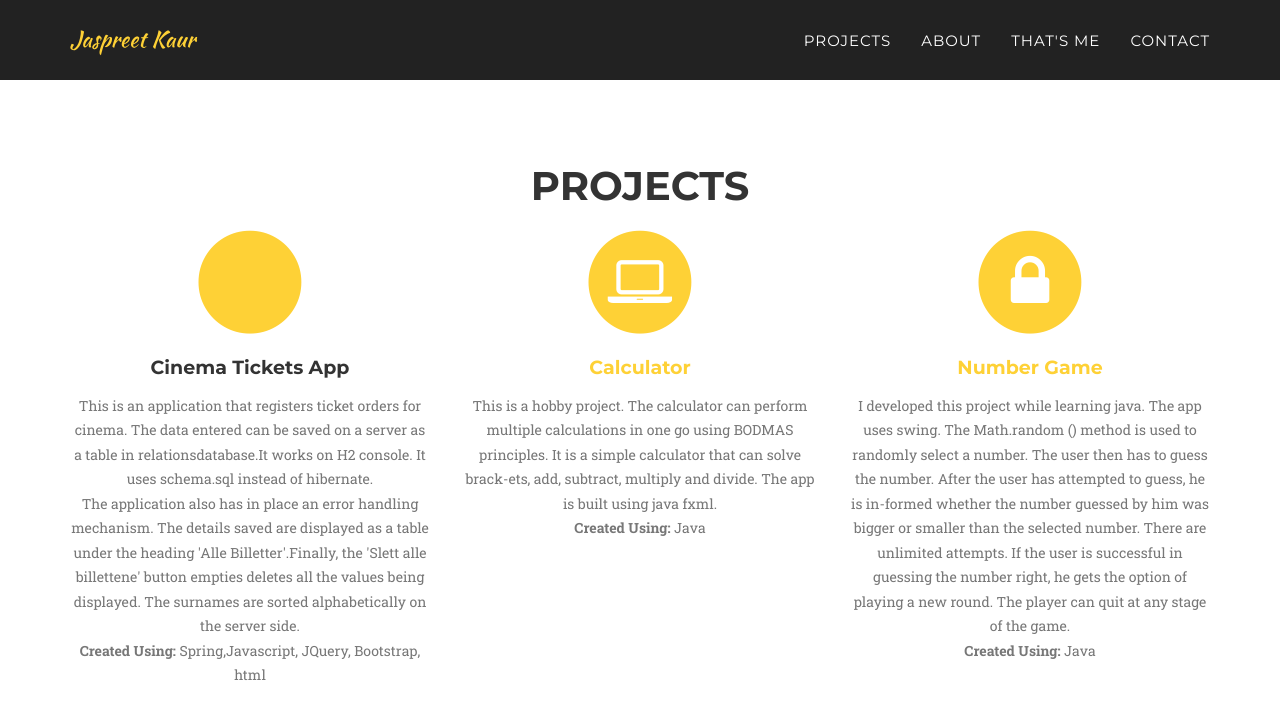
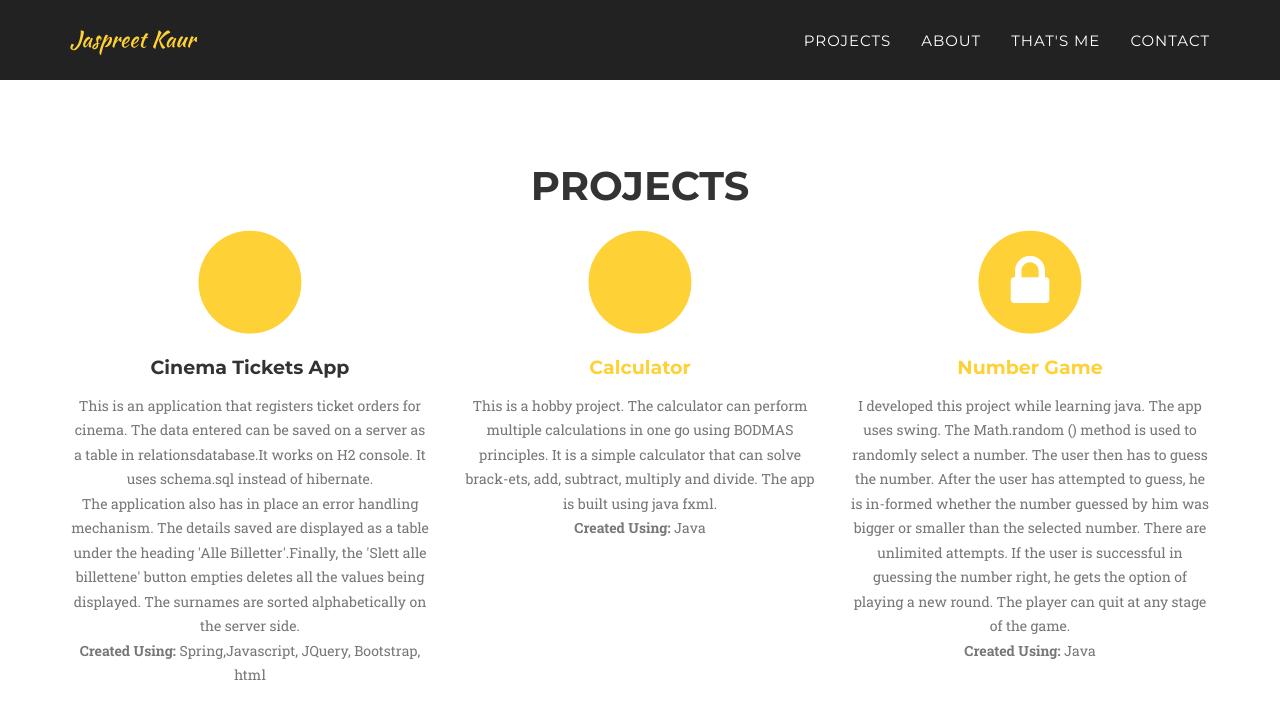
Before and after one commit to jas2908/jas2908.github.io, a Jekyll site: the page built from index.html, in a window 1280 px wide and 900 px high, scrolled down 744 px. Shown: the top 719 px of the window. Built offline with Jekyll 4.4.1, drawn with Linux system fonts in a browser that asks for light colours; some web fonts are replaced.

Commit message:
trying new icon

```diff
--- a/_includes/services.html
+++ b/_includes/services.html
@@ -12,7 +12,7 @@
                     <span class="fa-stack fa-4x">
                         <i class="fa fa-circle fa-stack-2x text-primary"></i>
 <!--                        <i class="fa fa-shopping-cart fa-stack-1x fa-inverse"></i>-->
-                        <i class="fa-solid fa-film fa-stack-1x"></i>
+                        <i class="fa-solid fa-film fa-stack-1x "></i>
                     </span>
                     <h4 class="service-heading">Cinema Tickets App</h4>
                     <p class="text-muted">This is an application that registers ticket orders for cinema. The data entered can be saved on a server as a table in relationsdatabase.It works on H2 console. It uses schema.sql instead of hibernate.<br> The application also has in place an error handling mechanism. The details saved are displayed as a table under the heading 'Alle Billetter'.Finally, the 'Slett alle billettene' button empties deletes all the values being displayed. The surnames are sorted alphabetically on the server side.<br>
@@ -21,7 +21,8 @@
                 <div class="col-md-4">
                     <span class="fa-stack fa-4x">
                         <i class="fa fa-circle fa-stack-2x text-primary"></i>
-                        <i class="fa fa-laptop fa-stack-1x fa-inverse"></i>
+<!--                        <i class="fa fa-laptop fa-stack-1x fa-inverse"></i>-->
+                        <i class="fa-solid fa-calculator fa-stack-1x fa-inverse"></i>
                     </span>
                     <h4 class="service-heading"><a href="https://github.com/jas2908/Calculator"> Calculator</a></h4>
                     <p class="text-muted">This is a hobby project. The calculator can perform multiple calculations in one go using BODMAS principles. It is a simple calculator that can solve brack-ets, add, subtract, multiply and divide. The app is built using java fxml.<br>
```
